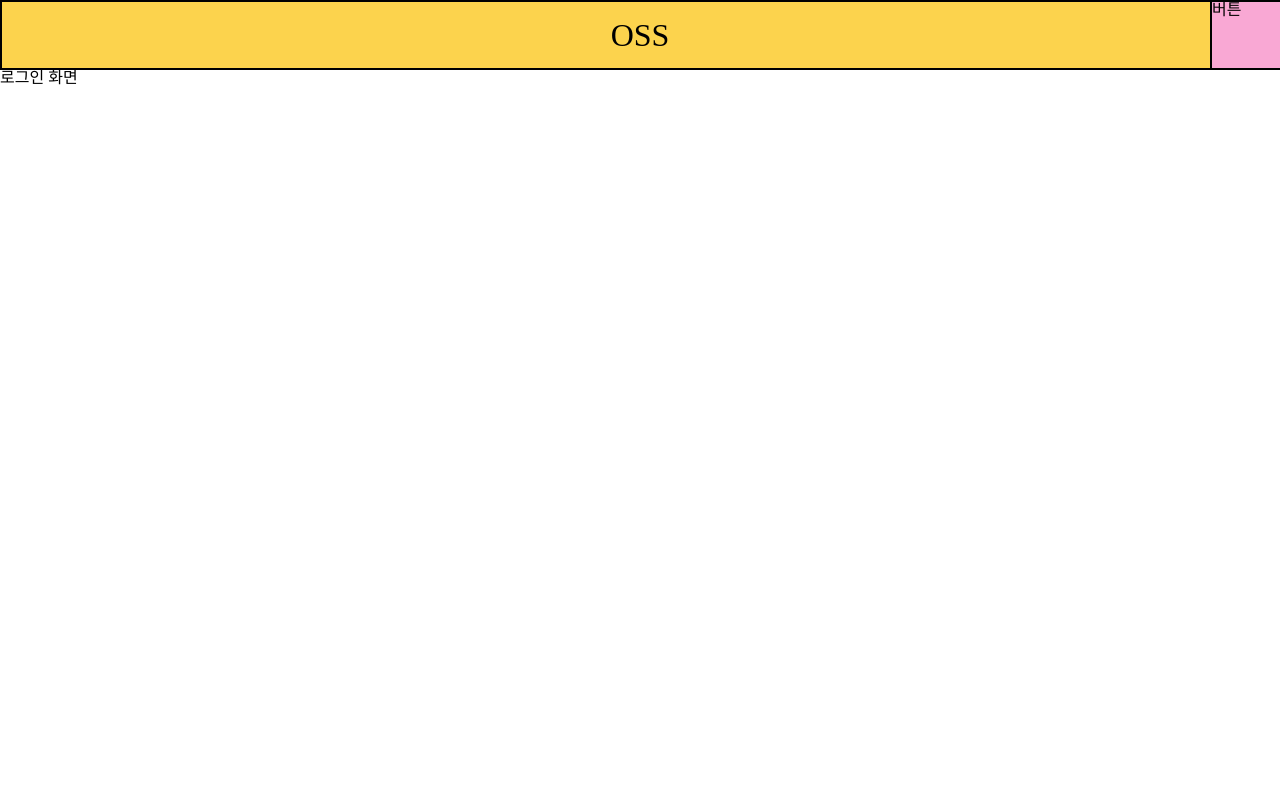
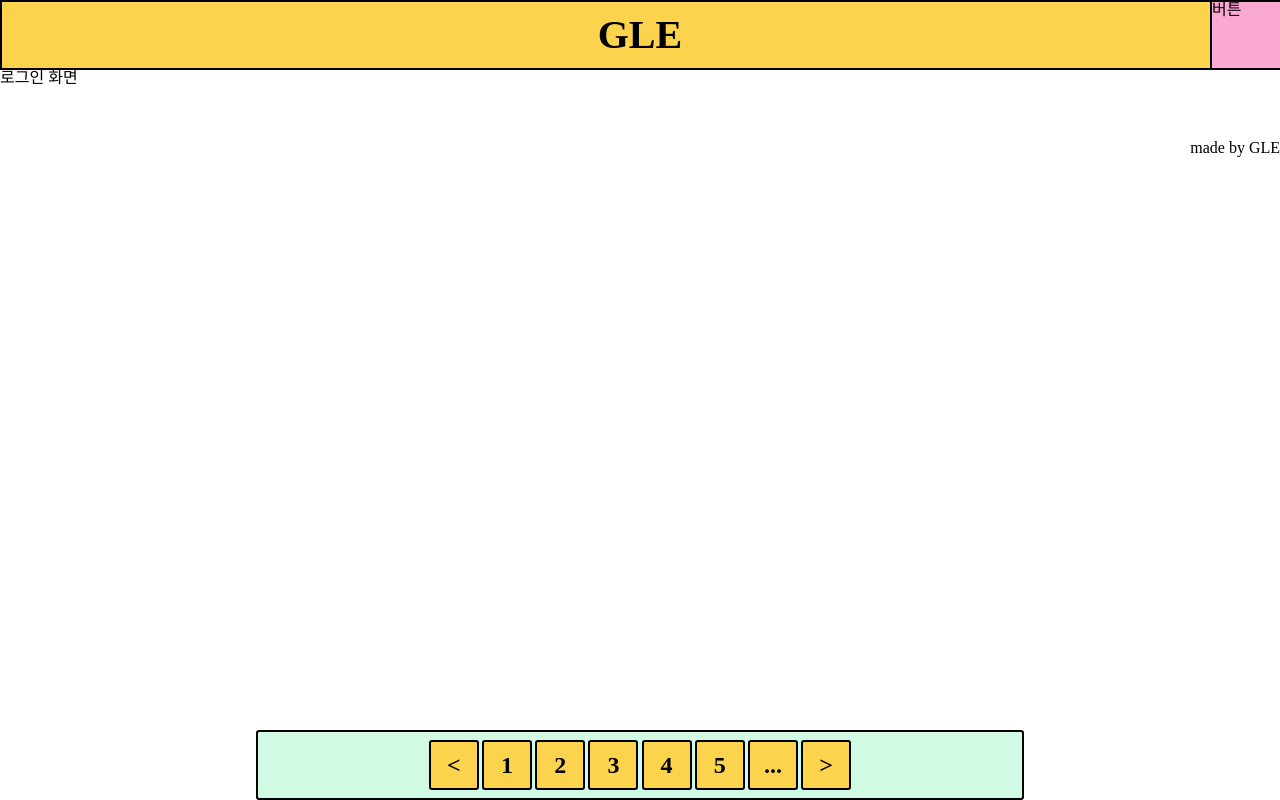
Before and after one commit to jdwns96/React-Shop, a React (Create React App) app: page /login in a window 1280 px wide. Built offline with nearby package versions, Linux system fonts and the light colour scheme.

Commit message:
[UPDATE] footer

```diff
--- a/src/components/footers/AppFooter.tsx
+++ b/src/components/footers/AppFooter.tsx
@@ -4,11 +4,97 @@ import React from "react";
 import { css } from "@emotion/react";
 
 const AppFooter = () => {
+  //@반응형 페이지 네이션
   return (
     <>
-      <div></div>
+      <div className="footer" css={footer}>
+        <div className="footer__inner-container">
+          <div className=" pagination">
+            <div className="pagination__ball">{"<"}</div>
+            <div className="pagination__ball">{"1"}</div>
+            <div className="pagination__ball">{"2"}</div>
+            <div className="pagination__ball">{"3"}</div>
+            <div className="pagination__ball">{"4"}</div>
+            <div className="pagination__ball">{"5"}</div>
+            <div className="pagination__ball">{"..."}</div>
+            <div className="pagination__ball">{">"}</div>
+          </div>
+        </div>
+        <div className="footer__text">made by GLE</div>
+      </div>
     </>
   );
 };
 
+const footer = css`
+  position: relative;
+  width: 100%;
+  display: flex;
+  justify-content: center;
+  height: 70px;
+
+  .footer {
+    &__inner-container {
+      position: fixed;
+      height: 70px;
+      bottom: 0;
+      /* background-color: rgba(252, 211, 77); */
+      /* background-color: rgba(52, 211, 153); */
+      /* background-color: rgba(139, 92, 246); */
+      /* background-color: rgba(249, 168, 212); */
+      /* background-color: rgba(4,120,87); */
+      background-color: rgba(209, 250, 229);
+      z-index: 999;
+      border: 2px solid #000;
+      border-radius: 3px;
+      width: 60%;
+
+      display: flex;
+      justify-content: center;
+      align-items: center;
+    }
+
+    &__text {
+      position: absolute;
+      bottom: 0;
+      right: 0;
+    }
+  }
+
+  .pagination {
+    display: flex;
+    justify-content: center;
+    align-items: center;
+
+    &__ball {
+      width: 50px;
+      height: 50px;
+      margin: 0 0.1rem;
+      font-size: 1.5rem;
+      font-weight: 600;
+      background-color: rgba(252, 211, 77);
+      color: #000;
+      border: 2px solid black;
+      border-radius: 3px;
+      cursor: pointer;
+
+      display: flex;
+      justify-content: space-around;
+      align-items: center;
+
+      &:hover {
+        color: white;
+      }
+    }
+  }
+
+  @media (max-width: 768px) {
+    .footer {
+      &__inner-container {
+        width: 100%;
+      }
+    }
+  }
+`;
+
 export default AppFooter;
--- a/src/components/headers/AppHeader.tsx
+++ b/src/components/headers/AppHeader.tsx
@@ -8,7 +8,7 @@ const AppHeader = () => {
     <div className="header" css={header}>
       <div className="header__inner-container">
         <div className="header__title">
-          <span>OSS</span>
+          <span>GLE</span>
         </div>
       </div>
     </div>
@@ -16,7 +16,6 @@ const AppHeader = () => {
 };
 
 const header = css`
-  background-color: #ffffff;
   background-color: rgba(252, 211, 77);
   border: 2px solid #000;
   display: flex;
@@ -33,8 +32,10 @@ const header = css`
     &__title {
       display: flex;
       justify-content: center;
-      font-size: 2rem;
+      font-size: 2.5rem;
       color: #000;
+      font-weight: 600;
+      cursor: pointer;
     }
   }
 
--- a/src/components/main/Card.tsx
+++ b/src/components/main/Card.tsx
@@ -78,7 +78,7 @@ const card = css`
 
     &__button {
       button {
-        transition: 0.2s;
+        /* transition: 0.2s; */
         border: 2px solid black;
         border-radius: 3px;
         font-size: 1.5rem;
--- a/src/components/sidebar/SideBar.tsx
+++ b/src/components/sidebar/SideBar.tsx
@@ -99,7 +99,7 @@ const sidebar = css`
       & > .dummy {
         width: 100%;
         height: 500px;
-        background-color: #eee;
+        background-color: rgba(209, 250, 229);
         padding: 0.5rem;
       }
     }
--- a/src/index.tsx
+++ b/src/index.tsx
@@ -21,6 +21,7 @@ ReactDOM.render(
     <Provider store={store}>
       <BrowserRouter>
         <GlobalStyle />
+        {console.log("================================\nmade by GLE ^오^\n================================")}
         <Switch>
           {router.map((elem, i) => (
             <Route exact={elem.exact} path={elem.path} component={elem.component} />
```
